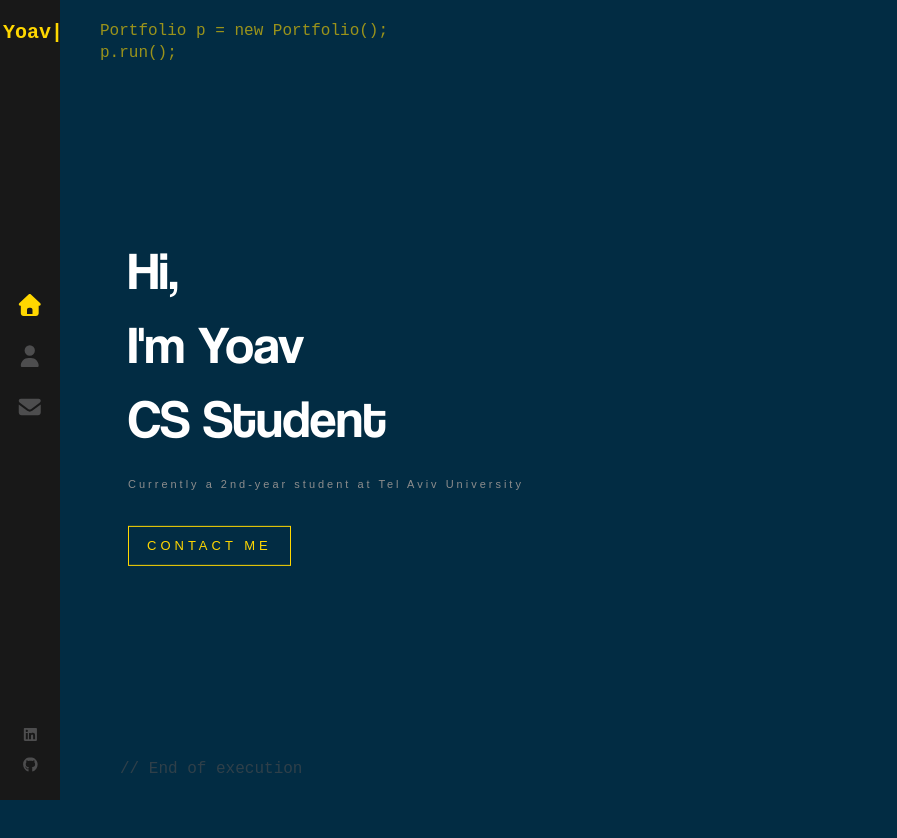
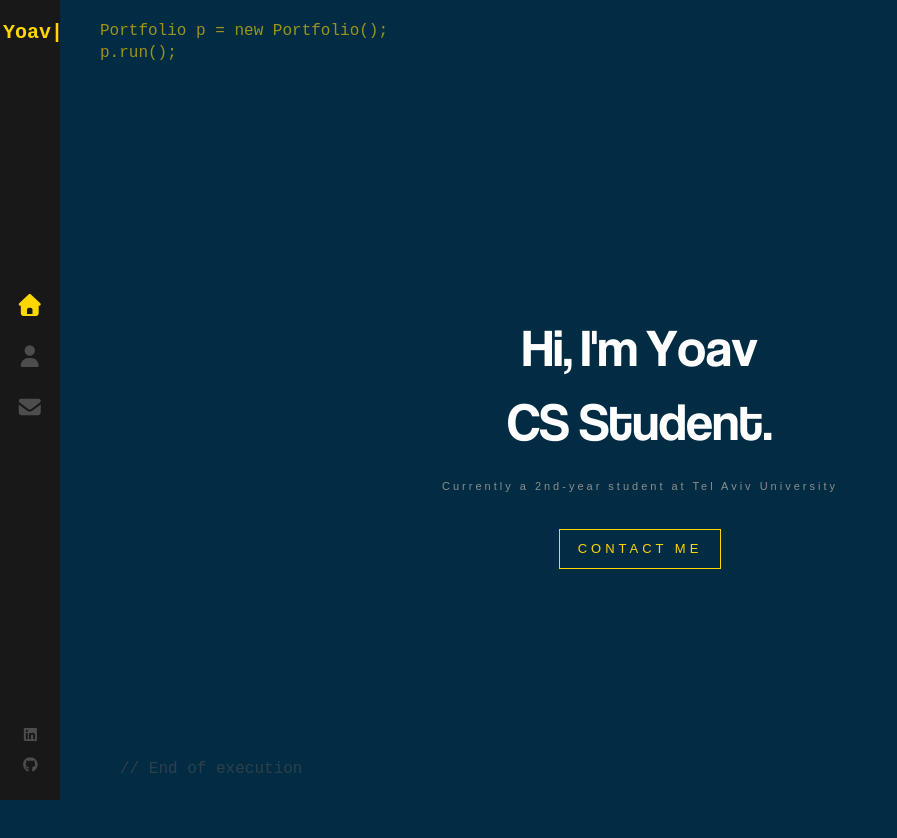
Before and after one commit to YoavShenkerman/react-portfolio, a React (Create React App) app: page / in a window 1280 px wide. Shown: the whole page, without its empty margins (0-897 px from the left). Before the commit the page ends 800 px from the top, so only its background shows below. Built offline with nearby package versions, Linux system fonts and the light colour scheme.

Commit message:
Update Homepage and add AnimatedLetters

```diff
--- /dev/null
+++ b/src/components/AnimatedLetters/index.js
@@ -0,0 +1,15 @@
+import './index.scss'
+
+const AnimatedLetters = ({ letterClass, strArray, idx }) => {
+  return (
+    <span>
+      {strArray.map((char, i) => (
+        <span key={char + i} className={`${letterClass} _${i + idx}`}>
+          {char}
+        </span>
+      ))}
+    </span>
+  )
+}
+
+export default AnimatedLetters
--- /dev/null
+++ b/src/components/AnimatedLetters/index.scss
@@ -0,0 +1,24 @@
+.text-animate {
+  display: inline-block;
+  opacity: 0;
+  animation: bounceIn 1s 1s;
+  animation-fill-mode: forwards;
+  min-width: 10px;
+}
+
+.text-animate-hover {
+  min-width: 10px;
+  display: inline-block;
+  animation-fill-mode: both;
+
+  &:hover {
+    animation: rubberBand 0.5s;
+    color: #ffd700;
+  }
+}
+
+@for $i from 1 through 35 {
+  .text-animate._#{$i} {
+    animation-delay: #{$i / 10}s;
+  }
+}
--- a/src/components/Home/index.js
+++ b/src/components/Home/index.js
@@ -1,15 +1,40 @@
 import './index.scss'
 import { Link } from 'react-router-dom'
+import AnimatedLetters from '../AnimatedLetters'
+import { useEffect, useState } from 'react'
 
 const Home = () => {
+  const [letterClass, setLetterClass] = useState('text-animate')
+  const nameArray = ['Y', 'o', 'a', 'v']
+  const jobArray = ['C', 'S', ' ', 'S', 't', 'u', 'd', 'e', 'n', 't', '.']
+
+  useEffect(() => {
+    const timer = setTimeout(() => {
+      setLetterClass('text-animate-hover')
+    }, 4000)
+    return () => clearTimeout(timer)
+  }, [])
   return (
     <div className="container home-page">
       <div className="text-zone">
         <h1>
-          Hi, <br /> I'm
-          <span className="name"> Yoav</span>
+          <span className={letterClass}>H</span>
+          <span className={`${letterClass} _12`}>i,</span>
+          <span style={{ display: 'inline-block', width: '8px' }}></span>
+          <span className={`${letterClass} _13`}>I</span>
+          <span className={`${letterClass} _14`}>'m</span>
+          <span style={{ display: 'inline-block', width: '8px' }}></span>
+          <AnimatedLetters
+            letterClass={letterClass}
+            strArray={nameArray}
+            idx={15}
+          />
           <br />
-          CS Student
+          <AnimatedLetters
+            letterClass={letterClass}
+            strArray={jobArray}
+            idx={19}
+          />
         </h1>
         <h2>Currently a 2nd-year student at Tel Aviv University</h2>
         <Link to="/contact" className="flat-button">
--- a/src/components/Home/index.scss
+++ b/src/components/Home/index.scss
@@ -1,12 +1,12 @@
 .home-page {
 
   .text-zone {
-    position: absolute;
-    left: 10%;
-    top: 50%;
-    transform: translateY(-50%);
-    width: 40%;
-    max-height: 90%;
+    display: flex;
+    flex-direction: column;
+    justify-content: center;
+    align-items: center;
+    height: 100vh;
+    text-align: center;
   }
 
   h1 {
```
